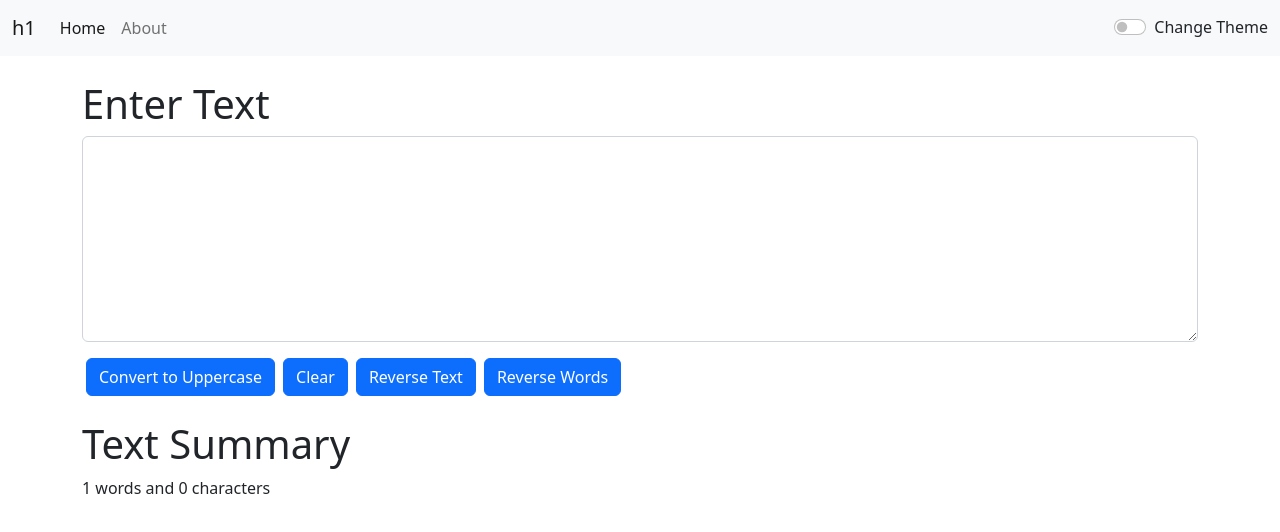
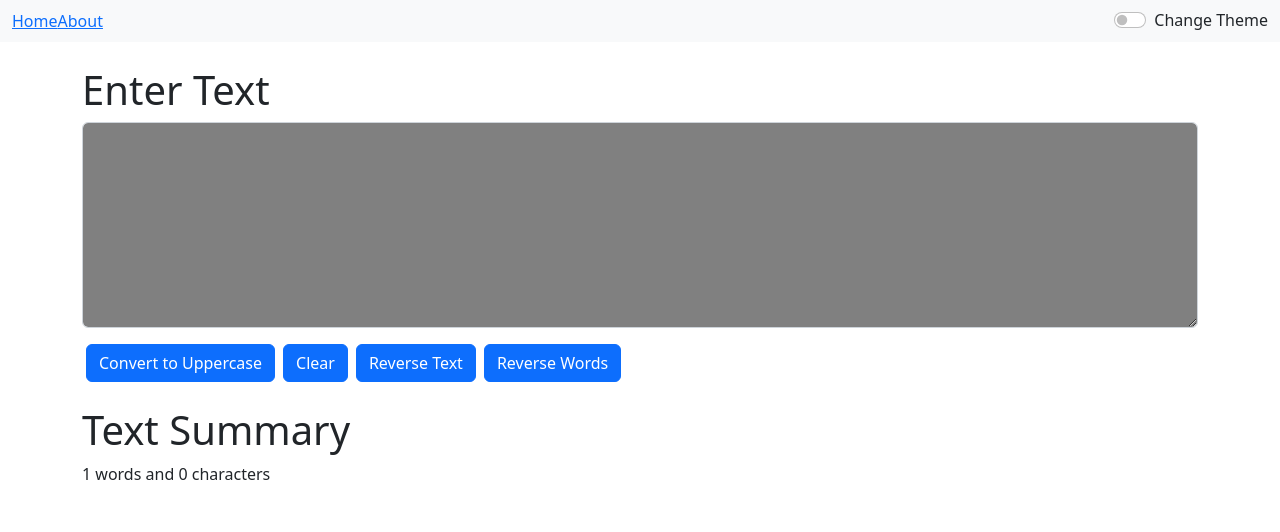
Before and after one commit to bhumixa/react-course, a React (Create React App) app: page / in a window 1280 px wide. Shown: the top 532 px of the page. Built offline with nearby package versions, Linux system fonts and the light colour scheme.

Commit message:
react routes

```diff
--- a/package.json
+++ b/package.json
@@ -10,6 +10,7 @@
     "jquery": "^3.6.1",
     "react": "^18.2.0",
     "react-dom": "^18.2.0",
+    "react-router-dom": "^6.4.3",
     "react-scripts": "5.0.1",
     "sass": "^1.55.0",
     "web-vitals": "^2.1.4"
--- a/src/App.js
+++ b/src/App.js
@@ -5,21 +5,50 @@
 import About from './components/About';
 import { useState } from 'react';
 
+import ReactDOM from "react-dom/client";
+import { BrowserRouter, Routes, Route } from "react-router-dom";
+
 function App() {
   const [mode, changeMode] = useState("light")
 
   const toggleMode = () => {
     if (mode === 'light') {
       changeMode("dark")
+      document.body.style.backgroundColor = 'grey'
     } else {
       changeMode("light")
+      document.body.style.backgroundColor = 'white'
     }
   }
+
+
   return (
     <>
-      <Navbar title="h1" mode={mode} toggleMode={toggleMode}/>
+
+
+
+      <BrowserRouter>
+        <Navbar title="h1" mode={mode} toggleMode={toggleMode} />
+        <Routes>
+          <Route path="/" element={<TextForm heading="Enter Text" mode={mode} />}>
+
+          </Route>
+          <Route path="About" element={<About />} />
+        </Routes>
+      </BrowserRouter>
+
+      {/* <Routes>
+        <Route path="/about">
+          <About />
+        </Route>
+        <Route path="/">
+          <TextForm heading="Enter Text" mode={mode} />
+        </Route>
+      </Routes> */}
+
+
       {/* <About /> */}
-      <TextForm heading="Enter Text" mode={mode}  />
+
       {/* <div className="container">
         <button onClick={changeMode} className="btn btn-primary" type="button"  >
           Toggle Theme
--- a/src/components/Navbar.js
+++ b/src/components/Navbar.js
@@ -1,21 +1,24 @@
 import React from 'react'
 import PropTypes from 'prop-types';
+import { Outlet, Link } from "react-router-dom";
 
 export default function Navbar(props) {
   return (
+    <>
+
       <nav className={`navbar navbar-expand-lg navbar-${props.mode} bg-${props.mode}`}>
         <div className="container-fluid">
-        <a className="navbar-brand" href="/"> {props.title} </a>
+          {/* <Link className="navbar-brand" to="/"> {props.title} </Link> */}
           <button className="navbar-toggler" type="button" data-bs-toggle="collapse" data-bs-target="#navbarSupportedContent" aria-controls="navbarSupportedContent" aria-expanded="false" aria-label="Toggle navigation">
             <span className="navbar-toggler-icon"></span>
           </button>
           <div className="collapse navbar-collapse" id="navbarSupportedContent">
             <ul className="navbar-nav me-auto mb-2 mb-lg-0">
               <li className="nav-item">
-              <a className="nav-link active" aria-current="page" href="#">Home</a>
+                <Link className="nav-Link active" aria-current="page" to="/">Home</Link>
               </li>
               <li className="nav-item">
-              <a className="nav-link" href="/">About</a>
+                <Link className="nav-Link" to="/About">About</Link>
               </li>
             </ul>
             <div className={`form-check form-switch text-${props.mode === 'light' ? 'dark' : 'light'}`}>
@@ -29,6 +32,8 @@
           </div>
         </div>
       </nav>
+      <Outlet />
+    </>
   )
 }
 
--- a/src/components/TextForm.js
+++ b/src/components/TextForm.js
@@ -1,29 +1,46 @@
 import React, { useState } from 'react'
-
-
 
 export default function TextForm(props) {
     const [text, setText] = useState("");
     const [uText, setUtext] = useState("");
     const [reverseText, setReverse] = useState("");
+    const [textAreastyling, settextAreastyling] = useState({
+        color: 'black',
+        backgroundColor: 'grey'
+    });
+
+    // if(props.mode === 'light'){
+    //     debugger
+    //     let obj = {
+    //         color:'black',
+    //         backgroundColor:'grey'
+    //     }
+    //     settextAreastyling(obj)
+    // }else{
+    //     let obj = {
+    //         color:'white',
+    //         backgroundColor:'black'
+    //     }
+    //     settextAreastyling(obj)
+    // }
 
     const makeUpper = () => {
         let n = text.toUpperCase();
         setUtext(n)
     }
 
-    const clear = () =>{
+    const clear = () => {
         setText("")
         setUtext("")
         setReverse("")
     }
 
-    const makeReverse = ()=>{
+    const makeReverse = () => {
         let newText = text.split("").reverse().join("")
         setReverse(newText)
     }
 
-    const reversewords = () =>{
+    const reversewords = () => {
         let newText = text.split(" ").reverse().join(" ")
         setReverse(newText)
     }
@@ -38,7 +55,7 @@
                     {props.heading}
                 </h1>
                 <div className="mb-3">
-                    <textarea className="form-control" onChange={onchangehandler} value={text} id="myBox" rows="8"></textarea>
+                    <textarea className="form-control" style={textAreastyling} onChange={onchangehandler} value={text} id="myBox" rows="8"></textarea>
                 </div>
 
                 <button className="btn btn-primary mx-1" onClick={makeUpper}> Convert to Uppercase </button>
@@ -50,7 +67,7 @@
             <div className="container my-3">
                 <h1> Text Summary</h1>
                 <p>
-                    {text.split(' ').length } words and {text.length} characters
+                    {text.split(' ').length} words and {text.length} characters
                 </p>
                 <p>
                     {reverseText}
```
Also changed, not shown: 1 other file (tests, documents, lock files or other folders). Lines whose indentation alone changed are shown as unchanged.
